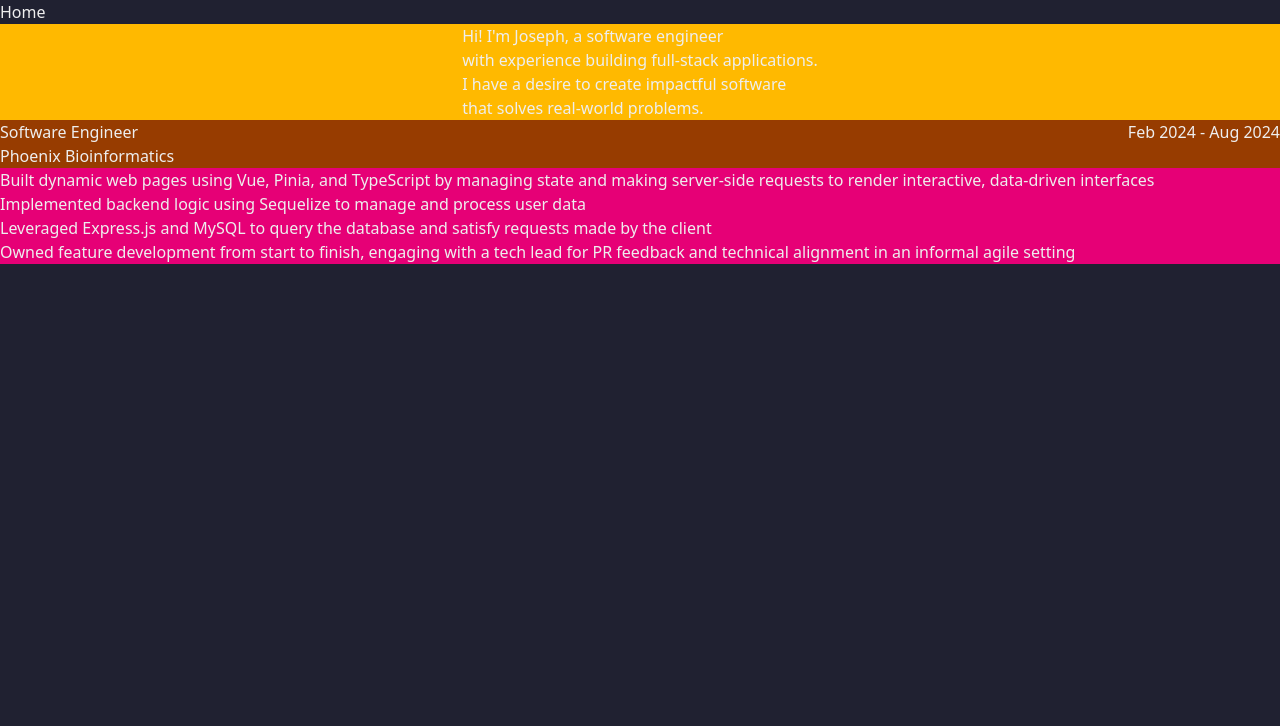
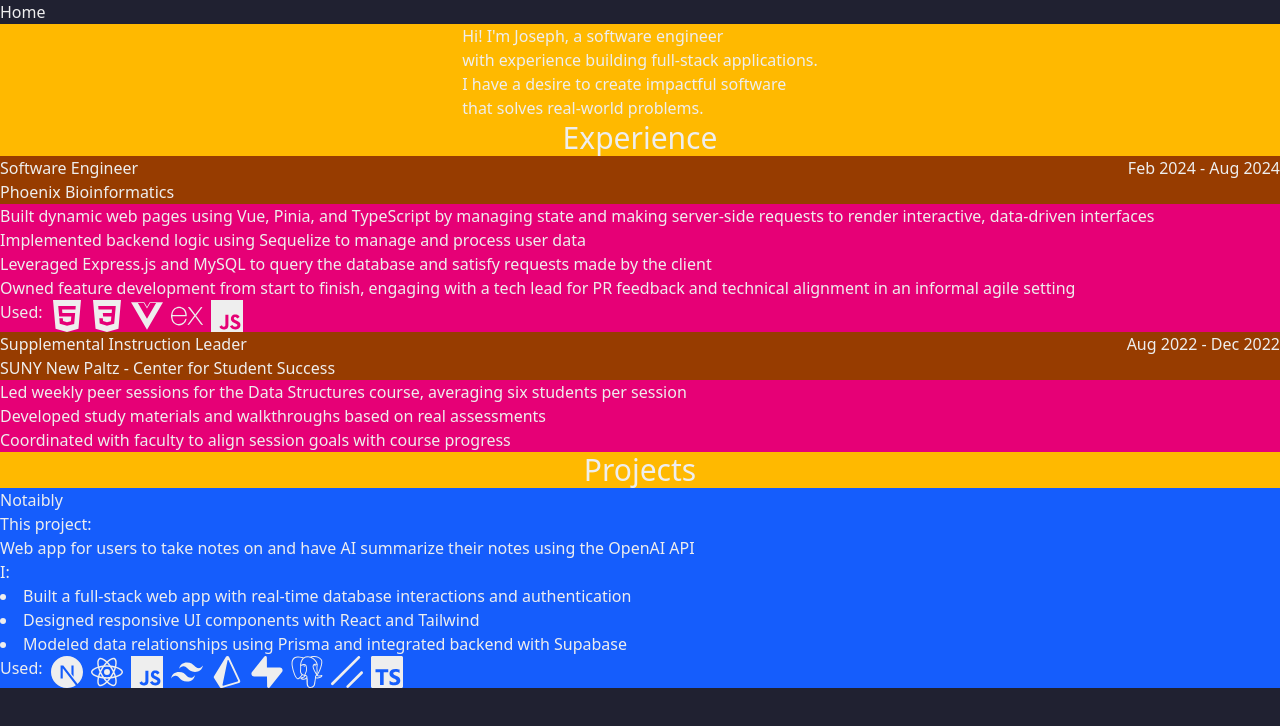
Before and after one commit to JoeArias1121/Portfolio, a React (Vite) app: page / in a window 1280 px wide. Shown: the top 726 px of the page. Built offline with nearby package versions, Linux system fonts and the light colour scheme.

Commit message:
added icons, filled experience, added projects component

```diff
--- a/src/components/Experience.tsx
+++ b/src/components/Experience.tsx
@@ -16,7 +16,6 @@
   description,
   icons,
 }: Props) {
-
   const descriptionList = description.map((item, index) => (
     <li key={index} className="">
       {item}
@@ -35,6 +34,16 @@
       {description.length > 0 && (
         <ul className="list-disc pl-5">{descriptionList}</ul>
       )}
+      {icons && (
+        <div className="flex gap-2">
+          <p>Used:</p>
+          <div className="flex gap-2">
+            {icons.map((Icon, index) => (
+              <Icon key={index} className="w-auto h-8" />
+            ))}
+          </div>
+        </div>
+      )}
     </div>
   );
 }
--- /dev/null
+++ b/src/components/Project.tsx
@@ -0,0 +1,40 @@
+import { } from 'react'
+import type { IconType } from 'react-icons'
+
+type props = {
+  name: string;
+  description: string;
+  contributions: string[];
+  icons: IconType[];
+}
+
+export default function Project({ name, description, contributions, icons }: props) {
+  const contributionsList = contributions.map((contribution, index) => (
+    <li key={index} className="">
+      {contribution}
+    </li>
+  ));
+  return (
+    <div className="flex flex-col w-1/1 bg-blue-600">
+      <div>
+        <p>{name}</p>
+      </div>
+      <div>
+        <p>{"This project: "}</p>
+        <p>{description}</p>
+      </div>
+      <div>
+        <p>{"I: "}</p>
+        <p>{contributionsList}</p>
+      </div>
+      <div className="flex gap-2">
+        <p>Used:</p>
+        <div className="flex gap-2">
+          {icons.map((Icon, index) => (
+            <Icon key={index} className="w-auto h-8" />
+          ))}
+        </div>
+      </div>
+    </div>
+  );
+}
--- a/src/pages/about/About.tsx
+++ b/src/pages/about/About.tsx
@@ -1,7 +1,7 @@
 import { } from "react";
-import type { IconType } from "react-icons";
-import { SiHtml5, SiCss3, SiNextdotjs, SiReact, SiJavascript } from "react-icons/si";
-import Experience from "../../components/Experience";
+import { SiHtml5, SiCss3, SiNextdotjs, SiReact, SiJavascript, SiVuedotjs, SiExpress, SiTailwindcss, SiPrisma, SiTypescript, SiSupabase, SiPostgresql, SiShadcnui } from "react-icons/si";
+import Experience from '../../components/Experience';
+import Project from '../../components/Project';
 
 export default function About() {
   return (
@@ -12,6 +12,7 @@
         I have a desire to create impactful software <br />
         that solves real-world problems.
       </p>
+      <p className="text-3xl">Experience</p>
       <Experience
         title={"Software Engineer"}
         company={"Phoenix Bioinformatics"}
@@ -22,6 +23,30 @@
           "Leveraged Express.js and MySQL to query the database and satisfy requests made by the client",
           "Owned feature development from start to finish, engaging with a tech lead for PR feedback and technical alignment in an informal agile setting",
         ]}
+        icons={[SiHtml5, SiCss3, SiVuedotjs, SiExpress, SiJavascript]}
+      />
+      <Experience
+        title={"Supplemental Instruction Leader"}
+        company={"SUNY New Paltz - Center for Student Success"}
+        date={"Aug 2022 - Dec 2022"}
+        description={[
+          "Led weekly peer sessions for the Data Structures course, averaging six students per session",
+          "Developed study materials and walkthroughs based on real assessments",
+          "Coordinated with faculty to align session goals with course progress",
+        ]}
+      />
+      <p className="text-3xl">Projects</p>
+      <Project
+        name={"Notaibly"}
+        description={
+          "Web app for users to take notes on and have AI summarize their notes using the OpenAI API"
+        }
+        contributions={[
+          "Built a full-stack web app with real-time database interactions and authentication",
+          "Designed responsive UI components with React and Tailwind",
+          "Modeled data relationships using Prisma and integrated backend with Supabase",
+        ]}
+        icons={[SiNextdotjs, SiReact, SiJavascript, SiTailwindcss, SiPrisma, SiSupabase, SiPostgresql, SiShadcnui, SiTypescript]}
       />
     </div>
   );
```
